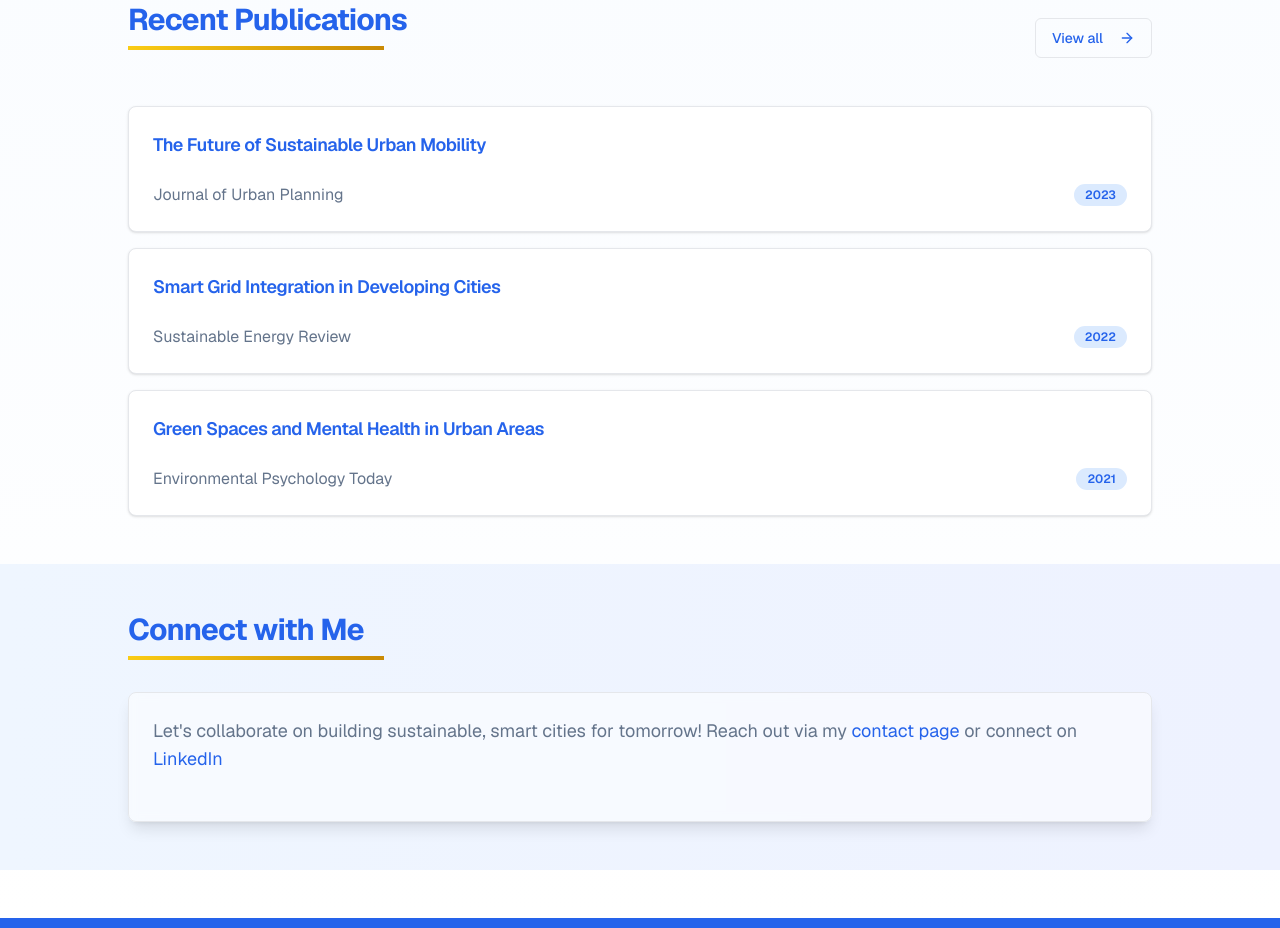
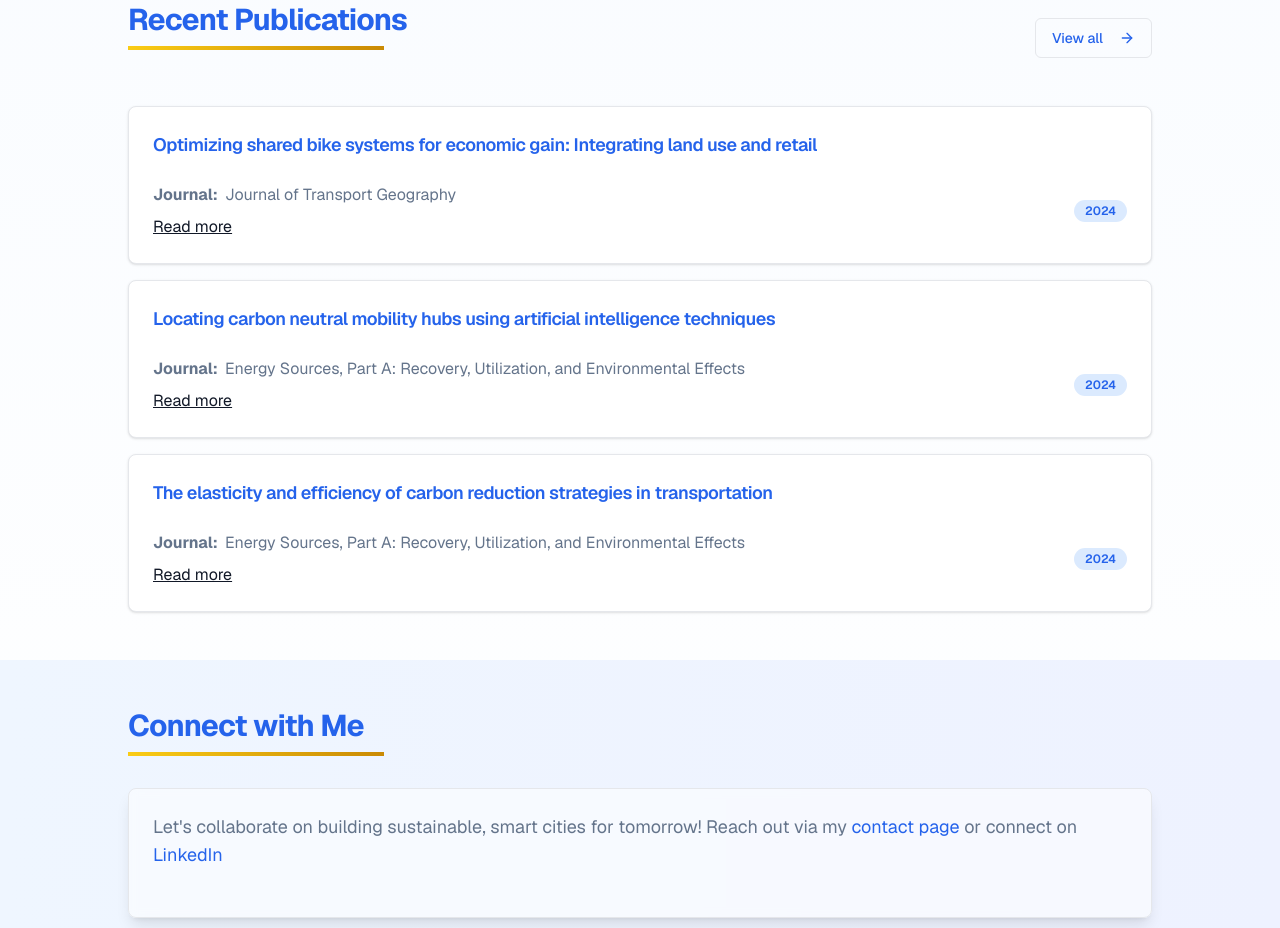
Before and after one commit to Nathaniyell/yunhee-academic-portfolio, a Next.js app: page / in a window 1280 px wide. Shown: the part 2080-3008 px from the top of the page. Built offline with nearby package versions, Linux system fonts and the light colour scheme.

Commit message:
homepage updates done

```diff
--- a/src/app/page.tsx
+++ b/src/app/page.tsx
@@ -11,7 +11,7 @@ import Hero from '@/components/Hero'
 import Image from 'next/image'
 // import aboutImg from "@/public/images/about2.jpg"
 import SectionHeader from '@/components/SectionHeader'
-import { AboutData, LinkToCV, YunheeAboutImage, resumeData } from '@/lib/data'
+import { AboutData, LinkToCV, YunheeAboutImage, resumeData, publications } from '@/lib/data'
 
 export default function Home() {
   return (
@@ -150,11 +150,7 @@ function Achievements() {
 }
 
 function RecentPublications() {
-  const publications = [
-    { title: "The Future of Sustainable Urban Mobility", journal: "Journal of Urban Planning", year: 2023 },
-    { title: "Smart Grid Integration in Developing Cities", journal: "Sustainable Energy Review", year: 2022 },
-    { title: "Green Spaces and Mental Health in Urban Areas", journal: "Environmental Psychology Today", year: 2021 },
-  ]
+  const recentPublications = publications.slice(0, 3)
 
   return (
     <section className="px-4">
@@ -168,7 +164,7 @@ function RecentPublications() {
           </Button>
         </div>
         <div className="space-y-4">
-          {publications.map((pub, index) => (
+          {recentPublications.map((pub, index) => (
             <motion.div key={index} whileHover={{ scale: 1.02 }} transition={{ type: "spring", stiffness: 400 }}>
               <Card className="bg-white shadow hover:shadow-md transition-shadow duration-300">
                 <CardHeader>
@@ -176,8 +172,18 @@ function RecentPublications() {
                 </CardHeader>
                 <CardContent>
                   <div className="flex justify-between items-center">
-                    <span className="text-slate-500">{pub.journal}</span>
+                    <div className="flex flex-col space-y-2">
+
+                      <div className="text-slate-500"><span className="font-bold">
+                        Journal: &nbsp;
+                      </span>{pub.journal}</div>
+                      <Link href={pub.link} target="_blank" rel="noopener noreferrer" className=" hover:text-blue-700 underline">
+                        Read more
+                      </Link>
+                    </div>
+
                     <Badge variant="secondary" className="bg-blue-100 text-blue-600">{pub.year}</Badge>
+
                   </div>
                 </CardContent>
               </Card>
```
